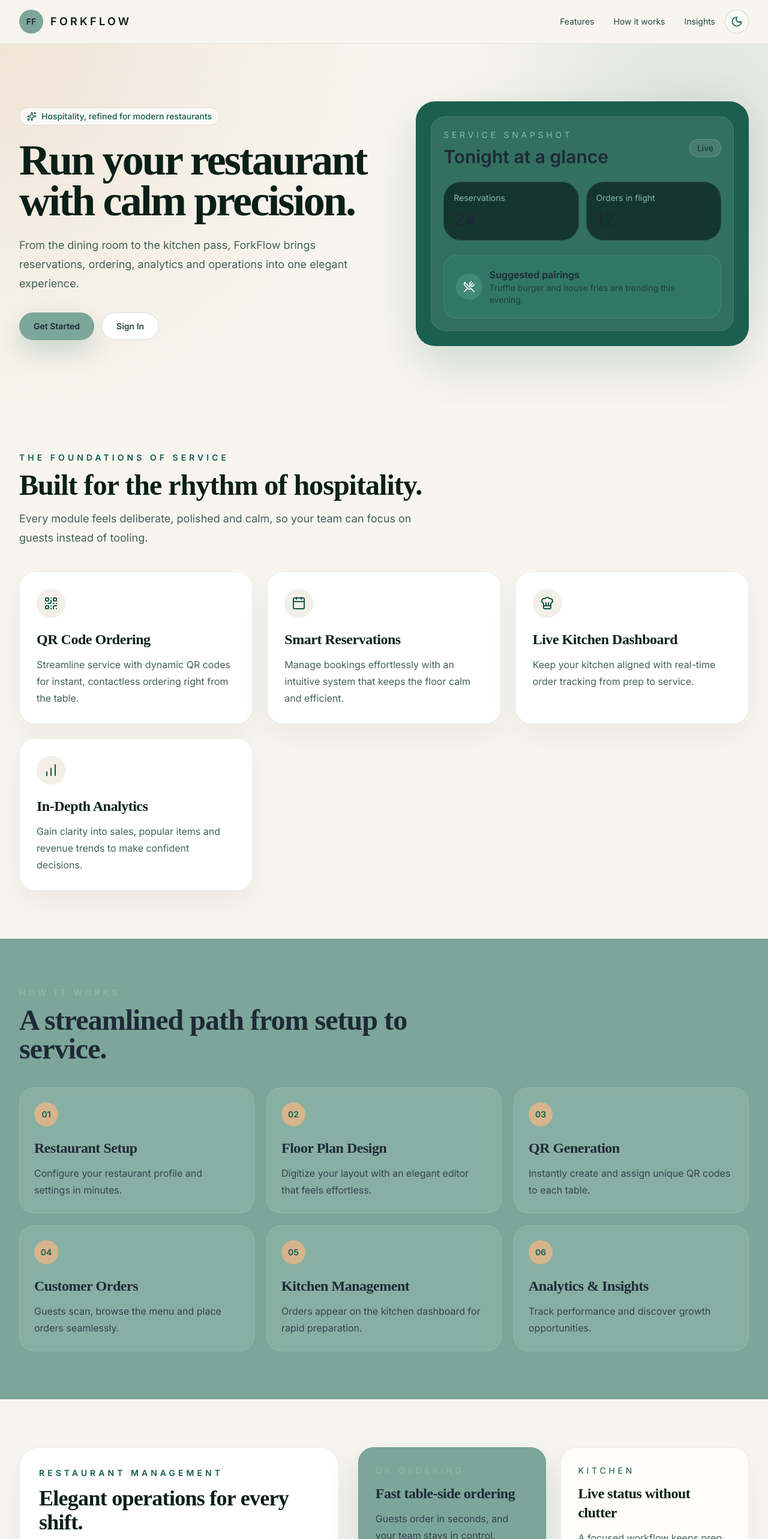
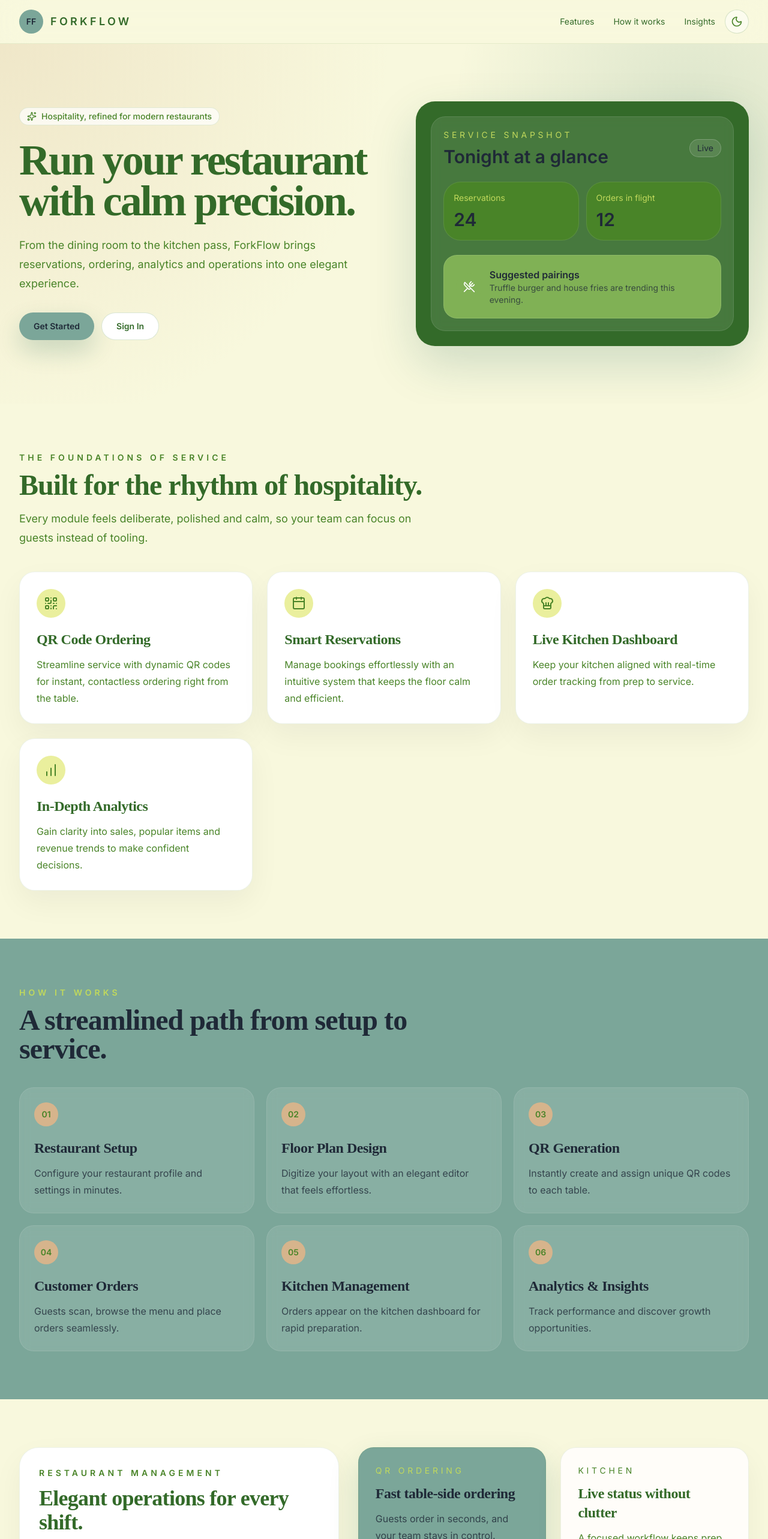
Before and after one commit to rathitanishka-tech/ForkFlow, a Next.js app: page / in a window 1280 px wide. Shown: the top 2566 px of the page at 60% size. Built offline with nearby package versions, Linux system fonts and the light colour scheme; no server answers.

Commit message:
style: apply new vibrant green color theme to homepage

```diff
--- a/src/app/page.tsx
+++ b/src/app/page.tsx
@@ -98,40 +98,40 @@ export default function HomePage() {
   };
 
   return (
-    <div className="min-h-screen bg-[#f8f5ef] text-[#0a1f18] dark:bg-[#0a1f18] dark:text-slate-50 transition-colors duration-300">
-      <header className="sticky top-0 z-40 border-b border-[#0f5b4c]/10 bg-[#f8f5ef]/90 backdrop-blur-xl dark:bg-[#0a1f18]/90 dark:border-white/10 transition-colors duration-300">
+    <div className="min-h-screen bg-[#EAEF9D]/30 text-[#336A29] dark:bg-[#0a1f18] dark:text-slate-50 transition-colors duration-300">
+      <header className="sticky top-0 z-40 border-b border-[#498428]/10 bg-[#EAEF9D]/30/90 backdrop-blur-xl dark:bg-[#0a1f18]/90 dark:border-white/10 transition-colors duration-300">
         <div className="mx-auto flex max-w-7xl items-center justify-between px-4 py-4 sm:px-6 lg:px-8">
           <Link href="/" className="flex items-center gap-3">
             <span className="flex h-10 w-10 items-center justify-center rounded-full bg-primary text-sm font-semibold text-foreground">
               FF
             </span>
-            <span className="text-lg font-semibold tracking-[0.24em] text-[#0a1f18] uppercase">
+            <span className="text-lg font-semibold tracking-[0.24em] text-[#336A29] uppercase">
               ForkFlow
             </span>
           </Link>
           <div className="flex items-center gap-4">
-            <nav className="hidden items-center gap-8 text-sm text-[#23453b] md:flex">
-              <Link href="#features" className="transition hover:text-[#0f5b4c]">
+            <nav className="hidden items-center gap-8 text-sm text-[#336A29] md:flex">
+              <Link href="#features" className="transition hover:text-[#498428]">
                 Features
               </Link>
               <Link
                 href="#how-it-works"
-                className="transition hover:text-[#0f5b4c]"
+                className="transition hover:text-[#498428]"
               >
                 How it works
               </Link>
-              <Link href="#insights" className="transition hover:text-[#0f5b4c]">
+              <Link href="#insights" className="transition hover:text-[#498428]">
                 Insights
               </Link>
             </nav>
 
-            <ThemeToggle className="hidden sm:flex border-[#0f5b4c]/20 bg-white/50 text-[#0f5b4c] hover:bg-white" />
+            <ThemeToggle className="hidden sm:flex border-[#498428]/20 bg-white/50 text-[#498428] hover:bg-white" />
 
             <div className="md:hidden flex items-center gap-2">
-              <ThemeToggle className="flex sm:hidden border-[#0f5b4c]/20 bg-white/50 text-[#0f5b4c] hover:bg-white" />
+              <ThemeToggle className="flex sm:hidden border-[#498428]/20 bg-white/50 text-[#498428] hover:bg-white" />
               <button
                 onClick={() => setIsMobileMenuOpen(!isMobileMenuOpen)}
-                className="text-[#23453b] hover:text-[#0f5b4c] focus:outline-none"
+                className="text-[#336A29] hover:text-[#498428] focus:outline-none"
                 aria-label="Toggle mobile menu"
               >
                 {isMobileMenuOpen ? (
@@ -146,35 +146,35 @@ export default function HomePage() {
 
         {/* Mobile menu dropdown */}
         {isMobileMenuOpen && (
-          <div className="absolute left-0 top-full w-full border-b border-[#0f5b4c]/10 bg-[#f8f5ef] px-4 py-4 shadow-lg md:hidden">
-            <nav className="flex flex-col gap-4 text-sm font-medium text-[#23453b]">
+          <div className="absolute left-0 top-full w-full border-b border-[#498428]/10 bg-[#EAEF9D]/30 px-4 py-4 shadow-lg md:hidden">
+            <nav className="flex flex-col gap-4 text-sm font-medium text-[#336A29]">
               <Link
                 href="#features"
-                className="block py-2 transition hover:text-[#0f5b4c]"
+                className="block py-2 transition hover:text-[#498428]"
                 onClick={() => setIsMobileMenuOpen(false)}
               >
                 Features
               </Link>
               <Link
                 href="#how-it-works"
-                className="block py-2 transition hover:text-[#0f5b4c]"
+                className="block py-2 transition hover:text-[#498428]"
                 onClick={() => setIsMobileMenuOpen(false)}
               >
                 How it works
               </Link>
               <Link
                 href="#insights"
-                className="block py-2 transition hover:text-[#0f5b4c]"
+                className="block py-2 transition hover:text-[#498428]"
                 onClick={() => setIsMobileMenuOpen(false)}
               >
                 Insights
               </Link>
-              <div className="mt-4 flex flex-col gap-3 border-t border-[#0f5b4c]/10 pt-4">
+              <div className="mt-4 flex flex-col gap-3 border-t border-[#498428]/10 pt-4">
                 {!isLoaded || !isSignedIn ? (
                   <>
                     <Link
                       href="/sign-in"
-                      className="inline-flex w-full items-center justify-center rounded-full border border-[#0f5b4c]/20 bg-white px-6 py-3 text-sm font-semibold text-[#23453b] transition hover:border-[#0f5b4c]/35 hover:text-[#0f5b4c]"
+                      className="inline-flex w-full items-center justify-center rounded-full border border-[#498428]/20 bg-white px-6 py-3 text-sm font-semibold text-[#336A29] transition hover:border-[#498428]/35 hover:text-[#498428]"
                     >
                       Sign In
                     </Link>
@@ -199,7 +199,7 @@ export default function HomePage() {
                         setIsMobileMenuOpen(false);
                         handleSignOut();
                       }}
-                      className="inline-flex w-full items-center justify-center rounded-full border border-[#0f5b4c]/20 bg-white px-6 py-3 text-sm font-semibold text-[#23453b] transition hover:border-[#0f5b4c]/35 hover:text-[#0f5b4c]"
+                      className="inline-flex w-full items-center justify-center rounded-full border border-[#498428]/20 bg-white px-6 py-3 text-sm font-semibold text-[#336A29] transition hover:border-[#498428]/35 hover:text-[#498428]"
                     >
                       Sign Out
                     </button>
@@ -216,14 +216,14 @@ export default function HomePage() {
           <div className="absolute inset-0 bg-[radial-gradient(circle_at_top_left,rgba(214,180,140,0.25),transparent_46%),radial-gradient(circle_at_90%_20%,rgba(15,91,76,0.12),transparent_32%)]" />
           <div className="relative mx-auto grid max-w-7xl items-center gap-12 lg:grid-cols-[1.05fr_0.95fr]">
             <div className="max-w-2xl">
-              <div className="inline-flex items-center gap-2 rounded-full border border-[#0f5b4c]/15 bg-white/70 px-3 py-1 text-sm font-medium text-[#0f5b4c]">
+              <div className="inline-flex items-center gap-2 rounded-full border border-[#498428]/15 bg-white/70 px-3 py-1 text-sm font-medium text-[#498428]">
                 <Sparkles className="h-4 w-4" />
                 Hospitality, refined for modern restaurants
               </div>
-              <h1 className="mt-6 text-5xl font-semibold leading-[0.95] tracking-[-0.04em] text-[#0a1f18] sm:text-6xl lg:text-7xl">
+              <h1 className="mt-6 text-5xl font-semibold leading-[0.95] tracking-[-0.04em] text-[#336A29] sm:text-6xl lg:text-7xl">
                 Run your restaurant with calm precision.
               </h1>
-              <p className="mt-6 max-w-xl text-lg leading-8 text-[#406157]">
+              <p className="mt-6 max-w-xl text-lg leading-8 text-[#498428]">
                 From the dining room to the kitchen pass, ForkFlow brings
                 reservations, ordering, analytics and operations into one
                 elegant experience.
@@ -239,7 +239,7 @@ export default function HomePage() {
                     </Link>
                     <Link
                       href="/sign-in"
-                      className="inline-flex items-center justify-center rounded-full border border-[#0f5b4c]/20 bg-white px-6 py-3 text-sm font-semibold text-[#23453b] transition hover:border-[#0f5b4c]/35 hover:text-[#0f5b4c]"
+                      className="inline-flex items-center justify-center rounded-full border border-[#498428]/20 bg-white px-6 py-3 text-sm font-semibold text-[#336A29] transition hover:border-[#498428]/35 hover:text-[#498428]"
                     >
                       Sign In
                     </Link>
@@ -255,7 +255,7 @@ export default function HomePage() {
                     <button
                       type="button"
                       onClick={handleSignOut}
-                      className="inline-flex items-center justify-center rounded-full border border-[#0f5b4c]/20 bg-white px-6 py-3 text-sm font-semibold text-[#23453b] transition hover:border-[#0f5b4c]/35 hover:text-[#0f5b4c]"
+                      className="inline-flex items-center justify-center rounded-full border border-[#498428]/20 bg-white px-6 py-3 text-sm font-semibold text-[#336A29] transition hover:border-[#498428]/35 hover:text-[#498428]"
                     >
                       Sign Out
                     </button>
@@ -264,11 +264,11 @@ export default function HomePage() {
               </div>
             </div>
 
-            <div className="rounded-[2rem] border border-[#0f5b4c]/10 bg-[#1b604f] p-6 text-foreground shadow-[0_30px_80px_rgba(15,91,76,0.18)]">
+            <div className="rounded-[2rem] border border-[#498428]/10 bg-[#336A29] p-6 text-foreground shadow-[0_30px_80px_rgba(15,91,76,0.18)]">
               <div className="rounded-[1.5rem] border border-white/10 bg-white/10 p-5 backdrop-blur">
                 <div className="flex items-center justify-between">
                   <div>
-                    <p className="text-sm uppercase tracking-[0.34em] text-[#89baa6]">
+                    <p className="text-sm uppercase tracking-[0.34em] text-[#C1D95C]">
                       Service snapshot
                     </p>
                     <p className="mt-2 text-3xl font-semibold">
@@ -280,18 +280,18 @@ export default function HomePage() {
                   </div>
                 </div>
                 <div className="mt-6 grid gap-3 sm:grid-cols-2">
-                  <div className="rounded-2xl border border-white/10 bg-[#13372f] p-4">
-                    <p className="text-sm text-[#89baa6]">Reservations</p>
+                  <div className="rounded-2xl border border-white/10 bg-[#498428] p-4">
+                    <p className="text-sm text-[#C1D95C]">Reservations</p>
                     <p className="mt-2 text-3xl font-semibold">24</p>
                   </div>
-                  <div className="rounded-2xl border border-white/10 bg-[#13372f] p-4">
-                    <p className="text-sm text-[#89baa6]">Orders in flight</p>
+                  <div className="rounded-2xl border border-white/10 bg-[#498428] p-4">
+                    <p className="text-sm text-[#C1D95C]">Orders in flight</p>
                     <p className="mt-2 text-3xl font-semibold">12</p>
                   </div>
                 </div>
-                <div className="mt-6 rounded-[1.4rem] border border-white/10 bg-[#307865] p-5">
+                <div className="mt-6 rounded-[1.4rem] border border-white/10 bg-[#80B155] p-5">
                   <div className="flex items-center gap-3">
-                    <div className="flex h-11 w-11 items-center justify-center rounded-full bg-[#408a76] text-white">
+                    <div className="flex h-11 w-11 items-center justify-center rounded-full bg-[#80B155] text-white">
                       <UtensilsCrossed className="h-5 w-5" />
                     </div>
                     <div>
@@ -311,13 +311,13 @@ export default function HomePage() {
         <section id="features" className="px-4 py-20 sm:px-6 lg:px-8">
           <div className="mx-auto max-w-7xl">
             <div className="max-w-2xl">
-              <p className="text-sm font-semibold uppercase tracking-[0.36em] text-[#0f5b4c]">
+              <p className="text-sm font-semibold uppercase tracking-[0.36em] text-[#498428]">
                 The foundations of service
               </p>
-              <h2 className="mt-3 text-4xl font-semibold text-[#0a1f18] sm:text-5xl">
+              <h2 className="mt-3 text-4xl font-semibold text-[#336A29] sm:text-5xl">
                 Built for the rhythm of hospitality.
               </h2>
-              <p className="mt-4 text-lg leading-8 text-[#406157]">
+              <p className="mt-4 text-lg leading-8 text-[#498428]">
                 Every module feels deliberate, polished and calm, so your team
                 can focus on guests instead of tooling.
               </p>
@@ -326,15 +326,15 @@ export default function HomePage() {
               {featureList.map((feature) => (
                 <div
                   key={feature.title}
-                  className="group rounded-[1.6rem] border border-[#0f5b4c]/10 bg-white p-7 shadow-[0_20px_50px_rgba(15,23,42,0.05)] transition duration-300 hover:-translate-y-1 hover:shadow-[0_24px_60px_rgba(15,91,76,0.12)]"
+                  className="group rounded-[1.6rem] border border-[#498428]/10 bg-white p-7 shadow-[0_20px_50px_rgba(15,23,42,0.05)] transition duration-300 hover:-translate-y-1 hover:shadow-[0_24px_60px_rgba(15,91,76,0.12)]"
                 >
-                  <div className="flex h-12 w-12 items-center justify-center rounded-2xl bg-[#f3eee6] text-[#0f5b4c]">
+                  <div className="flex h-12 w-12 items-center justify-center rounded-2xl bg-[#EAEF9D] text-[#498428]">
                     <feature.Icon className="h-6 w-6" />
                   </div>
-                  <h3 className="mt-5 text-2xl font-semibold text-[#0a1f18]">
+                  <h3 className="mt-5 text-2xl font-semibold text-[#336A29]">
                     {feature.title}
                   </h3>
-                  <p className="mt-3 text-base leading-7 text-[#406157]">
+                  <p className="mt-3 text-base leading-7 text-[#498428]">
                     {feature.description}
                   </p>
                 </div>
@@ -349,7 +349,7 @@ export default function HomePage() {
         >
           <div className="mx-auto max-w-7xl">
             <div className="max-w-2xl">
-              <p className="text-sm font-semibold uppercase tracking-[0.36em] text-[#89baa6]">
+              <p className="text-sm font-semibold uppercase tracking-[0.36em] text-[#C1D95C]">
                 How it works
               </p>
               <h2 className="mt-3 text-4xl font-semibold sm:text-5xl">
@@ -362,7 +362,7 @@ export default function HomePage() {
                   key={step.title}
                   className="rounded-[1.5rem] border border-white/10 bg-white/10 p-6 backdrop-blur"
                 >
-                  <div className="flex h-10 w-10 items-center justify-center rounded-full bg-[#d6b48c] text-sm font-semibold text-[#0f5b4c]">
+                  <div className="flex h-10 w-10 items-center justify-center rounded-full bg-[#d6b48c] text-sm font-semibold text-[#498428]">
                     0{index + 1}
                   </div>
                   <h3 className="mt-5 text-2xl font-semibold">{step.title}</h3>
@@ -377,27 +377,27 @@ export default function HomePage() {
 
         <section id="insights" className="px-4 py-20 sm:px-6 lg:px-8">
           <div className="mx-auto grid max-w-7xl gap-8 lg:grid-cols-[0.9fr_1.1fr]">
-            <div className="rounded-[2rem] border border-[#0f5b4c]/10 bg-white p-8 shadow-[0_20px_50px_rgba(15,23,42,0.05)]">
-              <p className="text-sm font-semibold uppercase tracking-[0.36em] text-[#0f5b4c]">
+            <div className="rounded-[2rem] border border-[#498428]/10 bg-white p-8 shadow-[0_20px_50px_rgba(15,23,42,0.05)]">
+              <p className="text-sm font-semibold uppercase tracking-[0.36em] text-[#498428]">
                 Restaurant management
               </p>
-              <h2 className="mt-3 text-4xl font-semibold text-[#0a1f18]">
+              <h2 className="mt-3 text-4xl font-semibold text-[#336A29]">
                 Elegant operations for every shift.
               </h2>
-              <p className="mt-4 text-lg leading-8 text-[#406157]">
+              <p className="mt-4 text-lg leading-8 text-[#498428]">
                 The dashboard keeps your team aligned without feeling noisy,
                 while every action remains focused on service.
               </p>
               <Link
                 href="/dashboard"
-                className="mt-6 inline-flex items-center gap-2 text-sm font-semibold text-[#0f5b4c]"
+                className="mt-6 inline-flex items-center gap-2 text-sm font-semibold text-[#498428]"
               >
                 Explore the operator view <ArrowRight className="h-4 w-4" />
               </Link>
             </div>
             <div className="grid gap-6 sm:grid-cols-2">
-              <div className="rounded-[1.6rem] border border-[#0f5b4c]/10 bg-primary p-7 text-foreground shadow-[0_20px_50px_rgba(15,91,76,0.16)]">
-                <p className="text-sm uppercase tracking-[0.34em] text-[#89baa6]">
+              <div className="rounded-[1.6rem] border border-[#498428]/10 bg-primary p-7 text-foreground shadow-[0_20px_50px_rgba(15,91,76,0.16)]">
+                <p className="text-sm uppercase tracking-[0.34em] text-[#C1D95C]">
                   QR Ordering
                 </p>
                 <h3 className="mt-3 text-2xl font-semibold">
@@ -407,26 +407,26 @@ export default function HomePage() {
                   Guests order in seconds, and your team stays in control.
                 </p>
               </div>
-              <div className="rounded-[1.6rem] border border-[#0f5b4c]/10 bg-[#fffdf9] p-7 shadow-[0_20px_50px_rgba(15,23,42,0.05)]">
-                <p className="text-sm uppercase tracking-[0.34em] text-[#0f5b4c]">
+              <div className="rounded-[1.6rem] border border-[#498428]/10 bg-[#fffdf9] p-7 shadow-[0_20px_50px_rgba(15,23,42,0.05)]">
+                <p className="text-sm uppercase tracking-[0.34em] text-[#498428]">
                   Kitchen
                 </p>
-                <h3 className="mt-3 text-2xl font-semibold text-[#0a1f18]">
+                <h3 className="mt-3 text-2xl font-semibold text-[#336A29]">
                   Live status without clutter
                 </h3>
-                <p className="mt-3 text-base leading-7 text-[#406157]">
+                <p className="mt-3 text-base leading-7 text-[#498428]">
                   A focused workflow keeps prep, timing and service feeling
                   effortless.
                 </p>
               </div>
-              <div className="rounded-[1.6rem] border border-[#0f5b4c]/10 bg-[#fffdf9] p-7 shadow-[0_20px_50px_rgba(15,23,42,0.05)] sm:col-span-2">
-                <p className="text-sm uppercase tracking-[0.34em] text-[#0f5b4c]">
+              <div className="rounded-[1.6rem] border border-[#498428]/10 bg-[#fffdf9] p-7 shadow-[0_20px_50px_rgba(15,23,42,0.05)] sm:col-span-2">
+                <p className="text-sm uppercase tracking-[0.34em] text-[#498428]">
                   Analytics
                 </p>
-                <h3 className="mt-3 text-2xl font-semibold text-[#0a1f18]">
+                <h3 className="mt-3 text-2xl font-semibold text-[#336A29]">
                   Beautiful KPIs that guide growth
                 </h3>
-                <p className="mt-3 text-base leading-7 text-[#406157]">
+                <p className="mt-3 text-base leading-7 text-[#498428]">
                   From peak dinner windows to top-selling dishes, every insight
                   is presented clearly and elegantly.
                 </p>
@@ -436,31 +436,31 @@ export default function HomePage() {
         </section>
 
         <section className="px-4 pb-20 sm:px-6 lg:px-8">
-          <div className="mx-auto max-w-7xl rounded-[2.2rem] border border-[#0f5b4c]/10 bg-[#fffdf9] p-8 shadow-[0_20px_50px_rgba(15,23,42,0.05)] lg:p-12">
+          <div className="mx-auto max-w-7xl rounded-[2.2rem] border border-[#498428]/10 bg-[#fffdf9] p-8 shadow-[0_20px_50px_rgba(15,23,42,0.05)] lg:p-12">
             <div className="grid gap-8 lg:grid-cols-[0.9fr_1.1fr] lg:items-center">
               <div>
-                <p className="text-sm font-semibold uppercase tracking-[0.36em] text-[#0f5b4c]">
+                <p className="text-sm font-semibold uppercase tracking-[0.36em] text-[#498428]">
                   AI features
                 </p>
-                <h2 className="mt-3 text-4xl font-semibold text-[#0a1f18]">
+                <h2 className="mt-3 text-4xl font-semibold text-[#336A29]">
                   A thoughtful layer of intelligence.
                 </h2>
-                <p className="mt-4 text-lg leading-8 text-[#406157]">
+                <p className="mt-4 text-lg leading-8 text-[#498428]">
                   ForkFlow learns from patterns in your service and turns them
                   into practical recommendations that feel natural, not
                   intrusive.
                 </p>
               </div>
-              <div className="rounded-[1.6rem] border border-[#0f5b4c]/10 bg-[#f3eee6] p-6">
+              <div className="rounded-[1.6rem] border border-[#498428]/10 bg-[#EAEF9D] p-6">
                 <div className="flex items-center gap-3">
                   <div className="flex h-12 w-12 items-center justify-center rounded-full bg-primary text-foreground">
                     <Lightbulb className="h-6 w-6" />
                   </div>
                   <div>
-                    <p className="text-lg font-semibold text-[#0a1f18]">
+                    <p className="text-lg font-semibold text-[#336A29]">
                       Best pairing right now
                     </p>
-                    <p className="text-sm text-[#406157]">
+                    <p className="text-sm text-[#498428]">
                       High-volume dinner tables are trending toward premium
                       sides and dessert add-ons.
                     </p>
@@ -472,10 +472,10 @@ export default function HomePage() {
         </section>
 
         <section className="px-4 pb-20 sm:px-6 lg:px-8">
-          <div className="mx-auto max-w-7xl rounded-[2.2rem] border border-[#0f5b4c]/10 bg-[#1b604f] p-8 text-foreground shadow-[0_20px_50px_rgba(15,91,76,0.16)] lg:p-12">
+          <div className="mx-auto max-w-7xl rounded-[2.2rem] border border-[#498428]/10 bg-[#336A29] p-8 text-foreground shadow-[0_20px_50px_rgba(15,91,76,0.16)] lg:p-12">
             <div className="flex flex-col gap-6 lg:flex-row lg:items-end lg:justify-between">
               <div className="max-w-2xl">
-                <p className="text-sm font-semibold uppercase tracking-[0.36em] text-[#89baa6]">
+                <p className="text-sm font-semibold uppercase tracking-[0.36em] text-[#C1D95C]">
                   Testimonials
                 </p>
                 <h2 className="mt-3 text-4xl font-semibold sm:text-5xl">
@@ -491,8 +491,8 @@ export default function HomePage() {
         </section>
       </main>
 
-      <footer className="border-t border-[#0f5b4c]/10 bg-[#f8f5ef] px-4 py-8 sm:px-6 lg:px-8">
-        <div className="mx-auto flex max-w-7xl flex-col gap-4 text-sm text-[#406157] sm:flex-row sm:items-center sm:justify-between">
+      <footer className="border-t border-[#498428]/10 bg-[#EAEF9D]/30 px-4 py-8 sm:px-6 lg:px-8">
+        <div className="mx-auto flex max-w-7xl flex-col gap-4 text-sm text-[#498428] sm:flex-row sm:items-center sm:justify-between">
           <p>
             © {new Date().getFullYear()} ForkFlow. Crafted for modern
             hospitality.
@@ -501,7 +501,7 @@ export default function HomePage() {
             {techStack.map((tech) => (
               <span
                 key={tech.name}
-                className="rounded-full border border-[#0f5b4c]/10 bg-white px-3 py-1 text-[#23453b]"
+                className="rounded-full border border-[#498428]/10 bg-white px-3 py-1 text-[#336A29]"
               >
                 {tech.name}
               </span>
```
